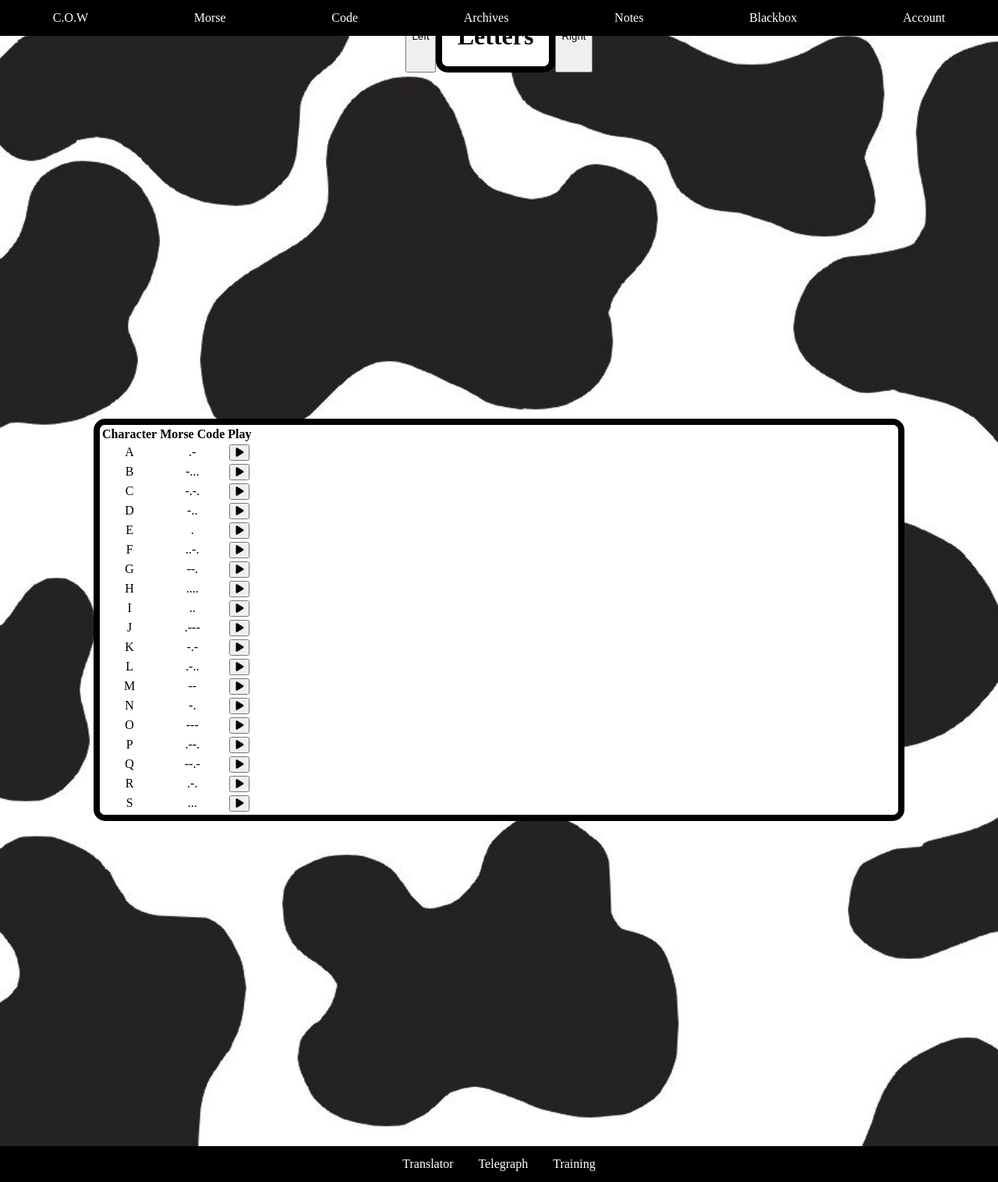
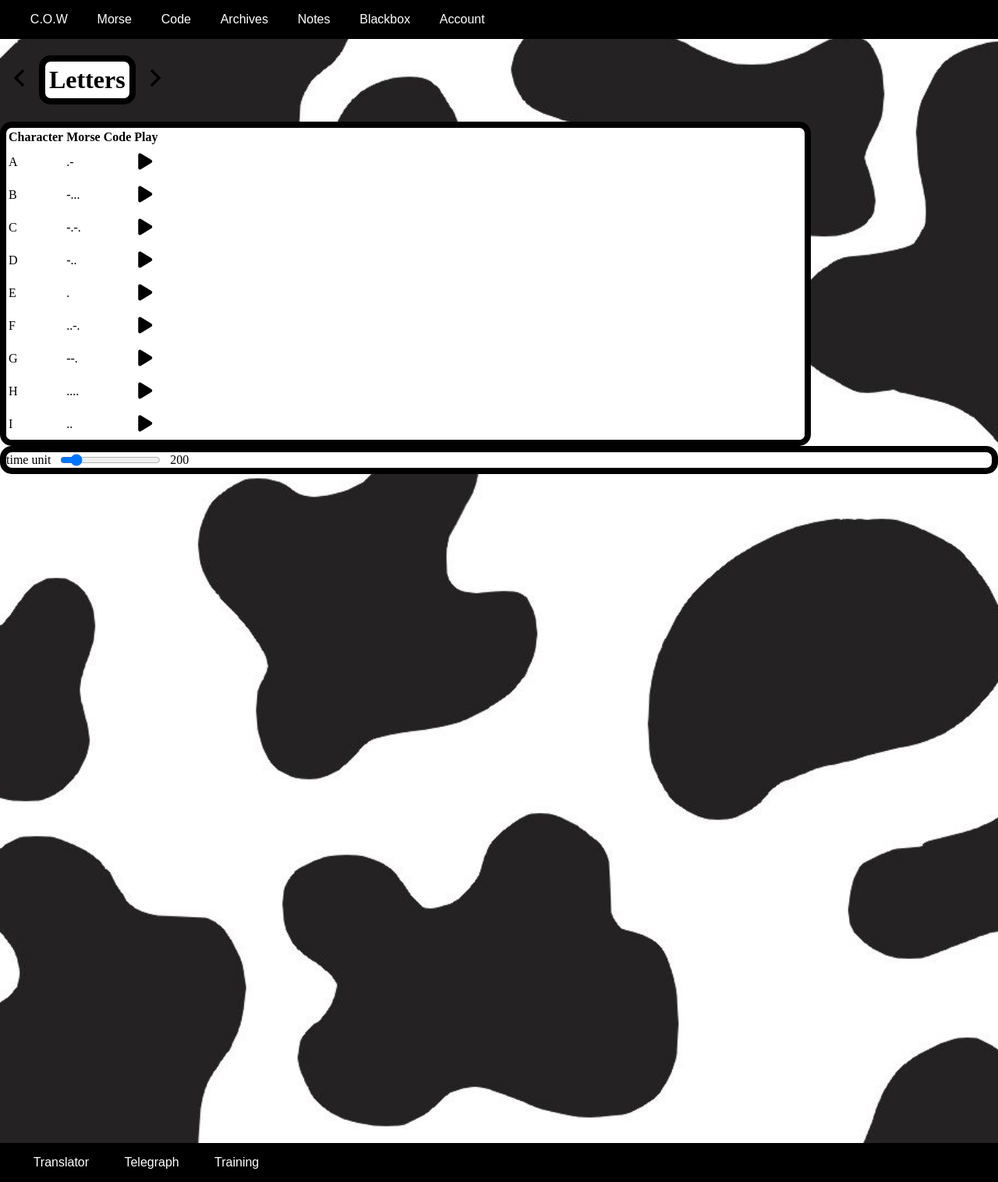
Before and after one commit to jzb-01/morse, a Flask app: page /code in a window 1280 px wide. Shown: the whole page at 78% size. Run offline with Flask 3, Linux system fonts and the light colour scheme; some libraries are stand-ins or nearby versions.

Commit message:
some progress

```diff
--- a/app.py
+++ b/app.py
@@ -28,8 +28,16 @@ def code():
      return render_template("code.html")
 
 @app.route("/translator")
-def characters():
+def translator():
     return render_template("translator.html")
+
+@app.route("/telegraph")
+def telegraph():
+    return render_template("telegraph.html")
+
+@app.route("/training")
+def training():
+    return render_template("training.html")
 
 @app.route("/archives", methods=["GET", "POST"])
 def archives():
@@ -40,6 +48,19 @@ def archives():
         message = db.execute("SELECT * FROM archives WHERE id = ?", message_id)[0]["story"]
         return render_template("message.html", message=message)
     return render_template("archives.html")
+
+@app.route("/notes", methods=["GET", "POST"])
+def notes():
+    if session.get("id"):
+        notes = db.execute("SELECT note FROM note WHERE user_id = ?", session["id"])
+        return render_template("notes.html", notes=notes)
+    else:
+        return render_template("notes.html")
+
+@app.route("/blackbox", methods=["GET", "POST"])
+def blackbox():
+    blackbox = db.execute("SELECT * FROM blackbox")
+    return render_template("blackbox.html", blackbox=blackbox)
 
 @app.route("/account", methods=["GET", "POST"])
 def account():
@@ -68,8 +89,8 @@ def account():
                 return render_template("failure.html")
             row = db.execute("SELECT * FROM Register WHERE email = ?", email)
             if row:
-                if check_password_hash(row[password], password):
-                    session["id"] = row[id]
+                if check_password_hash(row[0]["password"], password):
+                    session["id"] = row[0]["id"]
                     return redirect("/")
     return render_template("account.html")
 
--- a/static/css/styles.css
+++ b/static/css/styles.css
@@ -1,92 +1,114 @@
+/* ///First part: For the layout/// */
+/* This is for the size and background of the body */
+/* Remove default margins/padding and prevent scrolling */
+/* Remove default margins/padding and prevent scrolling */
 html, body {
+  margin: 0;
+  padding: 0;
   height: 100%;
-  margin: 0;
+  overflow: hidden;
 }
 
+/* Set the background image for the body */
 body {
-  margin: 0;
-  background-image: url('/static/images/cowprint.jpg');
+  background: url('/static/images/cowprint.jpg') no-repeat center center fixed;
   background-size: cover;
-  background-repeat: no-repeat;
-  background-position: center center;
-}
-main {
-  display: flex;
-  flex-direction: column;       /* Stack children vertically */
-  justify-content: flex-start;  /* Align children at the top */
-  align-items: center;          /* Center children horizontally */
-  min-height: 100vh;
-  text-align: center;
 }
 
-#top_navbar {
-  list-style-type: none;
+/* Style both navbars */
+header, footer {
+  position: fixed;
+  left: 0;
+  right: 0;
+  background-color: #000;
+  color: #fff;
+  z-index: 10; /* ensures navbars appear above the background */
+  display: flex;
+  align-items: center;
+}
+
+/* Top navbar in header */
+header {
+  top: 0;
+  height: 50px;  /* adjust as needed */
+}
+
+/* Bottom navbar in footer */
+footer {
+  bottom: 0;
+  height: 50px;  /* adjust as needed */
+}
+
+/* Style the navigation lists */
+#top_navbar,
+#bottom_navbar {
+  list-style: none;
   margin: 0;
-  padding: 0;
-  overflow: hidden;
-  background-color: #000000;
-  position: fixed;
-  top: 0;
+  padding: 0 20px;
   width: 100%;
   display: flex;
-  justify-content: space-around; /* Adjusts spacing for top navbar items */
+  justify-content: space-around;
 }
 
-#bottom_navbar {
-  list-style-type: none;
-  margin: 0;
-  padding: 0;
-  background-color: #000000;
-  position: fixed;
-  bottom: 0;
-  width: 100%;
-  display: flex; /* Make the navbar a flex container */
-  justify-content: center; /* Center the items horizontally */
-  align-items: center; /* Center the items vertically */
+/* Style the links */
+#top_navbar li a,
+#bottom_navbar li a {
+  color: #fff;
+  text-decoration: none;
+  font-family: sans-serif;
+  display: block;
+  text-align: center;
+  padding: 14px 16px;
 }
 
-li {
-  margin: 0; /* Remove margin to avoid unintended gaps */
+/* Hover effect: make the text bold when hovering */
+#top_navbar li a:hover,
+#bottom_navbar li a:hover {
+  font-weight: bold;
 }
 
-li a {
-  display: block;
-  color: white;
-  text-align: center;
-  padding: 14px 16px;
-  text-decoration: none;
+/* Position the main content between the fixed header and footer */
+main {
+  position: absolute;
+  top: 50px;     /* height of header */
+  bottom: 50px;  /* height of footer */
+  left: 0;
+  right: 0;
+  overflow: hidden; /* no scrolling within main */
 }
 
-li a:hover {
-  background-color: #111;
-}
-.scroll-box {
-  width: 80%;
-  height: 600px;
-  margin: auto;
+
+/* ///Second part: For the boxes of different routes */
+.box {
+  margin: 10 auto;
   overflow: auto;
   border: 8px solid #000;
   border-radius: 15px;
   background-color: #fff;
 }
-.small-box {
+
+.fixed-box {
   width: 80%;
-  height: 500px;
-  margin: auto;
-  overflow: auto;
-  border: 8px solid #000;
-  border-radius: 15px;
-  background-color: #fff;
+  height: 400px;
 }
-.normal-box {
-  width: 60%;
-  max-width: 800px; /* Optional: Prevents it from getting too wide */
-  min-height: 10px; /* Ensures a small minimum size */
-  padding: 20px; /* Adds spacing inside */
-  margin: auto;
-  overflow: auto; /* Keeps scrolling if content overflows */
-  border: 8px solid #000;
-  border-radius: 15px;
-  background-color: #fff;
-  display: inline-block; /* Allows it to shrink-wrap content */
+
+.flexible-box {
+  width: fit-content; /* Shrinks to content size */
+  max-width: 80%; /* Prevents it from getting too wide */
+  min-height: 10px; /* Ensures it’s not too small */
+  padding: 5px; /* Adds spacing inside */
+  display: inline-block; /* Makes it shrink-wrap content */
 }
+
+
+button {
+  background: none;
+  border: none;
+  font-size: 24px;
+  cursor: pointer;
+  padding: 5px;
+}
+
+button:focus {
+  outline: none;
+}
--- a/templates/account.html
+++ b/templates/account.html
@@ -3,14 +3,14 @@
     Account
 {% endblock %}
 {% block main %}
-<form action="/register" method="post">
+<form action="/account" method="post">
     <input autocomplete="off" autofocus name="email" placeholder="e-mail" type="text">
     <input autocomplete="off" name="username" placeholder="User Name" type="text">
     <input autocomplete="off" name="password" placeholder="Password" type="password">
     <input autocomplete="off" name="confirmation" placeholder="Password again" type="password">
     <button type="submit" name="register">Register!</button>
 </form>
-<form action="/login" method="post">
+<form action="/account" method="post">
     <input autocomplete="off" name="email-l" placeholder="e-mail" type="text">
     <input autocomplete="off" name="password-l" placeholder="Password" type="password">
     <button type="submit" name="login">Log in!</button>
--- a/templates/code.html
+++ b/templates/code.html
@@ -9,11 +9,17 @@ Code
 {% block main %}
 
 <div style="display: flex;">
-<button id="left">Left</button>
-<h1 class="normal-box">Letters</h1>
-<button id="right">Right</button>
+<button id="left"><svg width="40" height="40" viewBox="0 0 24 24">
+  <path d="M15 18l-6-6 6-6" stroke="black" stroke-width="2" fill="none"/>
+</svg>
+</button>
+<h1 class="box flexible-box">Letters</h1>
+<button id="right"><svg width="40" height="40" viewBox="0 0 24 24">
+  <path d="M9 18l6-6-6-6" stroke="black" stroke-width="2" fill="none"/>
+</svg>
+</button>
 </div>
-<div class="small-box">
+<div class="box fixed-box">
 <table id="table_1" style="display: table;">
   <thead>
     <tr>
@@ -101,7 +107,7 @@ Code
   </tbody>
 </table>
 </div>
-<div style="display: flex;">
+<div class="box" style="display: flex; align-items: center; gap: 10px;">
 <div>time unit</div>
 <input type="range" id="time_unit" min="100" max="1000" value="200" step="50" data-target="time_unit_value">
 <span id="time_unit_value">200</span>
--- a/templates/index.html
+++ b/templates/index.html
@@ -3,7 +3,7 @@
     Home
 {% endblock %}
 {% block main %}
-<div class="scroll-box">
+<div class="box fixed-box">
 <h1>Whats C.O.W?</h1>
 <p>C.O.W (Continuous Online Wave) is your comprehensive companion to the fascinating world of Morse code. Whether you’re a seasoned pro or a curious novice, C.O.W offers a suite of tools designed to enhance your Morse code experience:</p>
 <ul>
--- a/templates/layout.html
+++ b/templates/layout.html
@@ -1,11 +1,11 @@
 <!DOCTYPE html>
 <html lang="en">
 <head>
-  <meta charset="UTF-8">
-  <meta name="viewport" content="width=device-width, initial-scale=1.0">
-  <title>{% block title %} {% endblock %}</title>
-  <link rel="stylesheet" href="/static/css/styles.css">
-  {% block js %} {% endblock %}
+  <meta charset="UTF-8" />
+  <meta name="viewport" content="width=device-width, initial-scale=1.0" />
+  <title>{% block title %}{% endblock %}</title>
+  <link rel="stylesheet" href="/static/css/styles.css" />
+  {% block js %}{% endblock %}
 </head>
 <body>
   <header>
@@ -15,22 +15,24 @@
         <li><a href="/morse">Morse</a></li>
         <li><a href="/code">Code</a></li>
         <li><a href="/archives">Archives</a></li>
-        <li><a href="#servi">Notes</a></li>
-        <li><a href="#contact">Blackbox</a></li>
+        <li><a href="/notes">Notes</a></li>
+        <li><a href="/blackbox">Blackbox</a></li>
         <li><a href="/account">Account</a></li>
       </ul>
     </nav>
   </header>
+
   <main>
-  {% block main %}
-  {% endblock %}
+    {% block main %}
+    {% endblock %}
   </main>
+
   <footer>
     <nav>
       <ul id="bottom_navbar">
-        <li><a href="#home">Translator</a></li>
-        <li><a href="#about">Telegraph</a></li>
-        <li><a href="#services">Training</a></li>
+        <li><a href="/translator">Translator</a></li>
+        <li><a href="/telegraph">Telegraph</a></li>
+        <li><a href="/training">Training</a></li>
       </ul>
     </nav>
   </footer>
--- a/templates/morse.html
+++ b/templates/morse.html
@@ -3,7 +3,7 @@
     Morse
 {% endblock %}
 {% block main %}
-<div class="scroll-box">
+<div class="box fixed-box">
 <h1>What is Morse Code?</h1>
 <p>Morse code is a method of encoding text characters as sequences of dots and dashes (or short and long signals). Developed in the early 1830s and 1840s by Samuel Morse and Alfred Vail, it became a revolutionary communication tool for transmitting messages over long distances, especially before the advent of telephones and the internet.</p>
 
```
Also changed, not shown: static/js/functions.js (+19 -13 lines), static/js/telegraph.js (+24 -14 lines), static/js/training.js (+90 -48 lines), static/js/translator.js (+23 -39 lines), templates/blackbox.html (added, +23 -0 lines), templates/notes.html (added, +18 -0 lines), templates/telegraph.html (+24 -22 lines), templates/training.html (+14 -14 lines), templates/translator.html (+11 -13 lines), morse.db, 2 other files.
